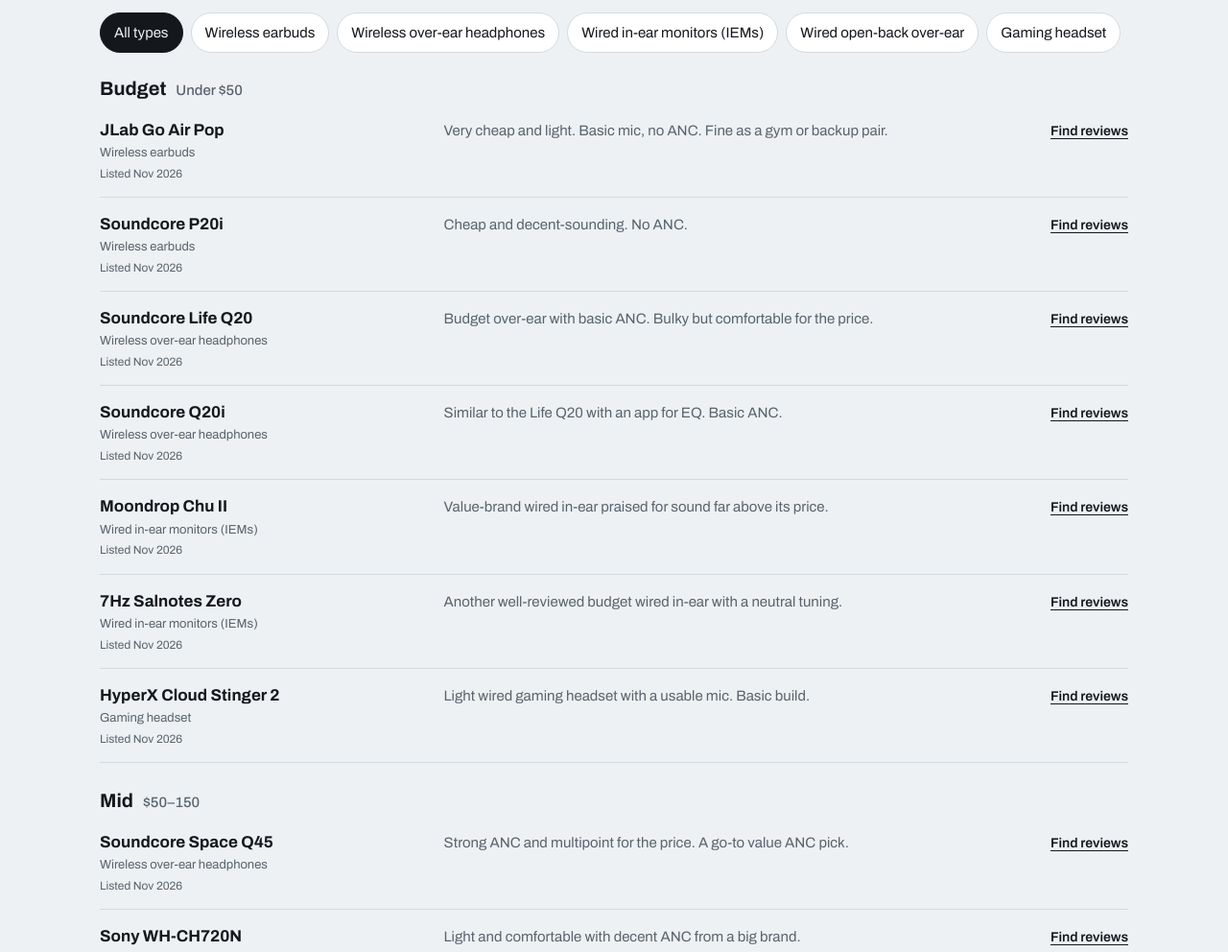
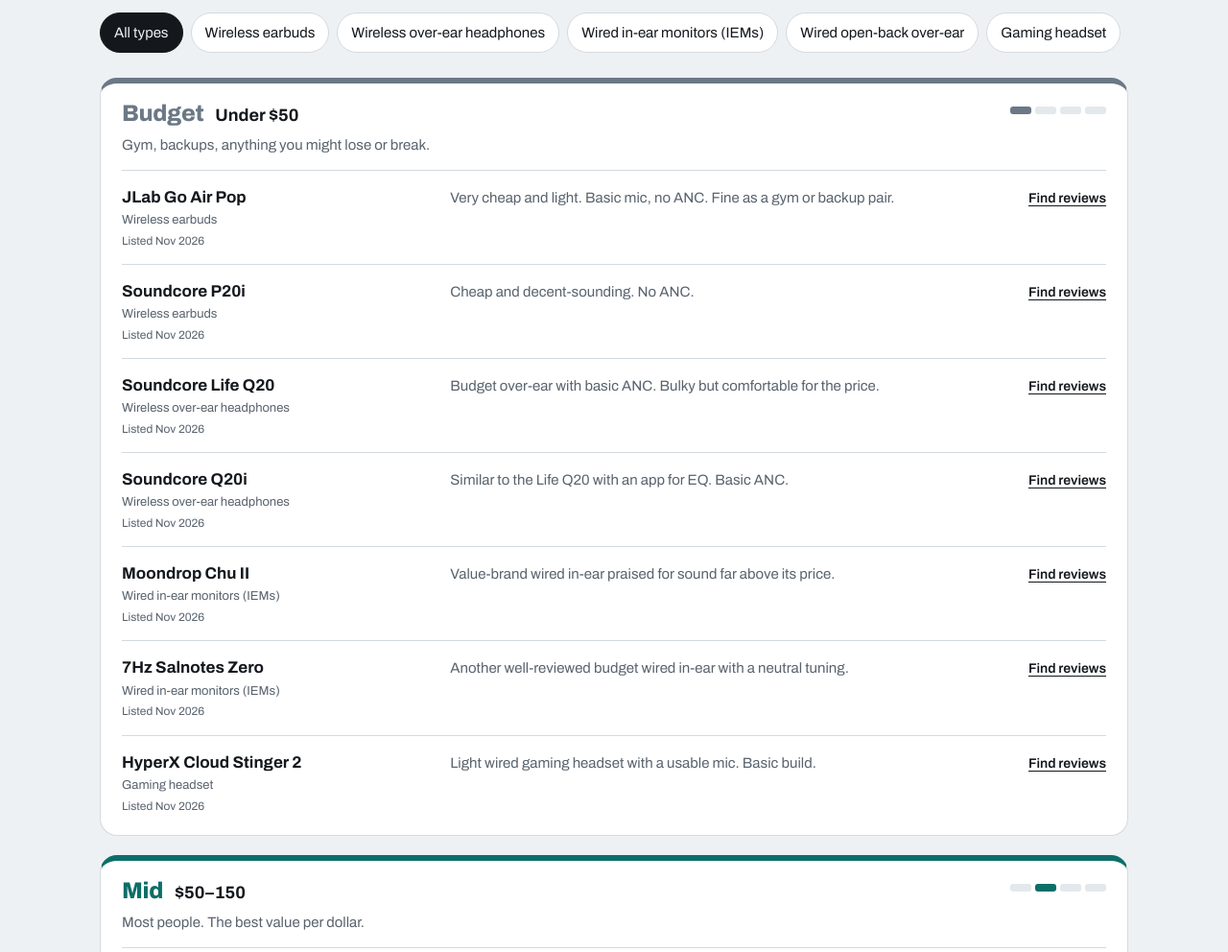
Before and after one commit to QuocHHDo/before-you-buy, a plain HTML site: page index.html in a window 1280 px wide. Shown: the part 3680-4672 px from the top of the page at 96% size. Drawn offline with Linux system fonts and the light colour scheme.

Commit message:
Fix stray 'null' under picks; give each price tier its own card
Passing null to replaceChildren rendered the text 'null'. Picks are now
tier cards with a colour, mini price meter and a Your tier marker.

Co-Authored-By: Claude Sonnet 5.5 <noreply@anthropic.com>
Claude-Session: https://claude.ai/code/session_01Czrm2QfK1v9kmpMJHdeM2m

```diff
--- a/app.js
+++ b/app.js
@@ -699,12 +699,28 @@
     const groups = D.tiers
       .map((t) => ({ t, list: D.picks.filter((p) => p.tier === t.id && (pickFilter === "all" || p.form === pickFilter)) }))
       .filter((g) => g.list.length);
-    document.getElementById("picks-list").replaceChildren(
-      ...groups.map((g) =>
+    const yours = last && last.ready ? last.tier.id : null;
+    const kids = groups.map((g) =>
         h(
-          "div",
-          { class: "pick-group" },
-          h("h3", {}, g.t.name, h("span", { class: "tier-range" }, g.t.range)),
+          "section",
+          { class: "pick-group tier-" + g.t.id + (g.t.id === yours ? " yours" : ""), "aria-labelledby": "pg-" + g.t.id },
+          h(
+            "header",
+            { class: "pg-head" },
+            h(
+              "div",
+              { class: "pg-title" },
+              h("h3", { id: "pg-" + g.t.id }, g.t.name),
+              h("span", { class: "tier-range" }, g.t.range),
+              g.t.id === yours && h("span", { class: "pg-yours" }, "Your tier")
+            ),
+            h(
+              "div",
+              { class: "pg-meter", "aria-hidden": "true" },
+              D.tiers.map((_, i) => h("span", { class: i === tierIdx(g.t.id) ? "on" : false }))
+            ),
+            h("p", { class: "pg-sub" }, g.t.bestFor)
+          ),
           h(
             "ul",
             { class: "pick-rows" },
@@ -725,9 +741,9 @@
             )
           )
         )
-      ),
-      groups.length ? null : h("p", { class: "muted" }, "No picks of this type yet.")
     );
+    if (!kids.length) kids.push(h("p", { class: "muted" }, "No picks of this type yet."));
+    document.getElementById("picks-list").replaceChildren(...kids);
   }
 
   // ---------- orchestration ----------
@@ -738,6 +754,7 @@
     renderStepper();
     renderRail(r);
     renderLadder(r);
+    renderPicks();
     renderMobileBar(r);
     const bar = document.getElementById("mobile-bar");
     bar.classList.toggle("fresh", !!(fresh && fresh.tier && r.ready));
--- a/styles.css
+++ b/styles.css
@@ -16,6 +16,10 @@
   --must-soft: #dcf1ef;
   --skip: #a8402f;
   --skip-soft: #f8e4df;
+  --t-budget: #6b7886;
+  --t-mid: #0d6e68;
+  --t-upper: #4a4fa8;
+  --t-premium: #14181d;
   --radius-lg: 18px;
   --radius: 10px;
   --font: "Archivo", system-ui, -apple-system, "Segoe UI", sans-serif;
@@ -37,6 +41,10 @@
     --must-soft: #0f3532;
     --skip: #ec8f7c;
     --skip-soft: #3d1d17;
+    --t-budget: #9aa6b2;
+    --t-mid: #57c7bd;
+    --t-upper: #9ea3f0;
+    --t-premium: #e8ecef;
   }
 }
 
@@ -335,10 +343,27 @@ a { color: inherit; }
 }
 .chip:hover { border-color: var(--ink); }
 .chip.on { background: var(--ink); border-color: var(--ink); color: var(--bg); }
-.pick-group { margin-bottom: 28px; }
-.pick-group h3 { font-size: 20px; font-stretch: 112%; display: flex; align-items: baseline; gap: 10px; margin-bottom: 4px; }
-.pick-group .tier-range { font-size: 15px; font-weight: 500; color: var(--muted); }
+.pick-group {
+  --tc: var(--t-budget);
+  background: var(--surface); border: 1px solid var(--line); border-top: 6px solid var(--tc);
+  border-radius: var(--radius-lg); padding: 0 22px 6px; margin-bottom: 20px;
+}
+.pick-group.tier-budget { --tc: var(--t-budget); }
+.pick-group.tier-mid { --tc: var(--t-mid); }
+.pick-group.tier-upper { --tc: var(--t-upper); }
+.pick-group.tier-premium { --tc: var(--t-premium); }
+.pick-group.yours { box-shadow: 0 0 0 3px var(--signal); border-color: var(--signal); }
+.pg-head { padding: 18px 0 14px; border-bottom: 1px solid var(--line); display: grid; grid-template-columns: 1fr auto; gap: 4px 16px; align-items: center; }
+.pg-title { display: flex; align-items: baseline; flex-wrap: wrap; gap: 4px 12px; }
+.pg-title h3 { font-size: 24px; font-stretch: 114%; font-weight: 800; letter-spacing: -0.015em; color: var(--tc); }
+.pick-group .tier-range { font-size: 18px; font-weight: 700; color: var(--ink); }
+.pg-yours { font-size: 13px; font-weight: 700; padding: 2px 10px; border-radius: 999px; background: var(--signal); color: var(--signal-ink); }
+.pg-meter { display: flex; gap: 4px; align-self: start; padding-top: 6px; }
+.pg-meter span { width: 22px; height: 8px; border-radius: 3px; background: var(--sunk); }
+.pg-meter span.on { background: var(--tc); }
+.pg-sub { grid-column: 1 / -1; margin: 0; font-size: 15px; color: var(--muted); }
 .pick-rows { list-style: none; margin: 0; padding: 0; }
+.pick-row:last-child { border-bottom: 0; }
 .pick-row {
   display: grid; grid-template-columns: minmax(200px, 1.1fr) 2fr auto; gap: 4px 24px; align-items: baseline;
   padding: 14px 0; border-bottom: 1px solid var(--line);
@@ -371,6 +396,7 @@ a { color: inherit; }
   .ladder-cols { grid-template-columns: 1fr 1fr; }
   .tier:nth-child(3) { border-left: 0; padding-left: 4px; }
   .traps { grid-template-columns: 1fr; }
+  .pick-group { padding: 0 16px 4px; }
   .pick-row { grid-template-columns: 1fr auto; }
   .pr-why { grid-column: 1 / -1; grid-row: 2; }
   .pr-link { grid-column: 2; grid-row: 1; }
```
